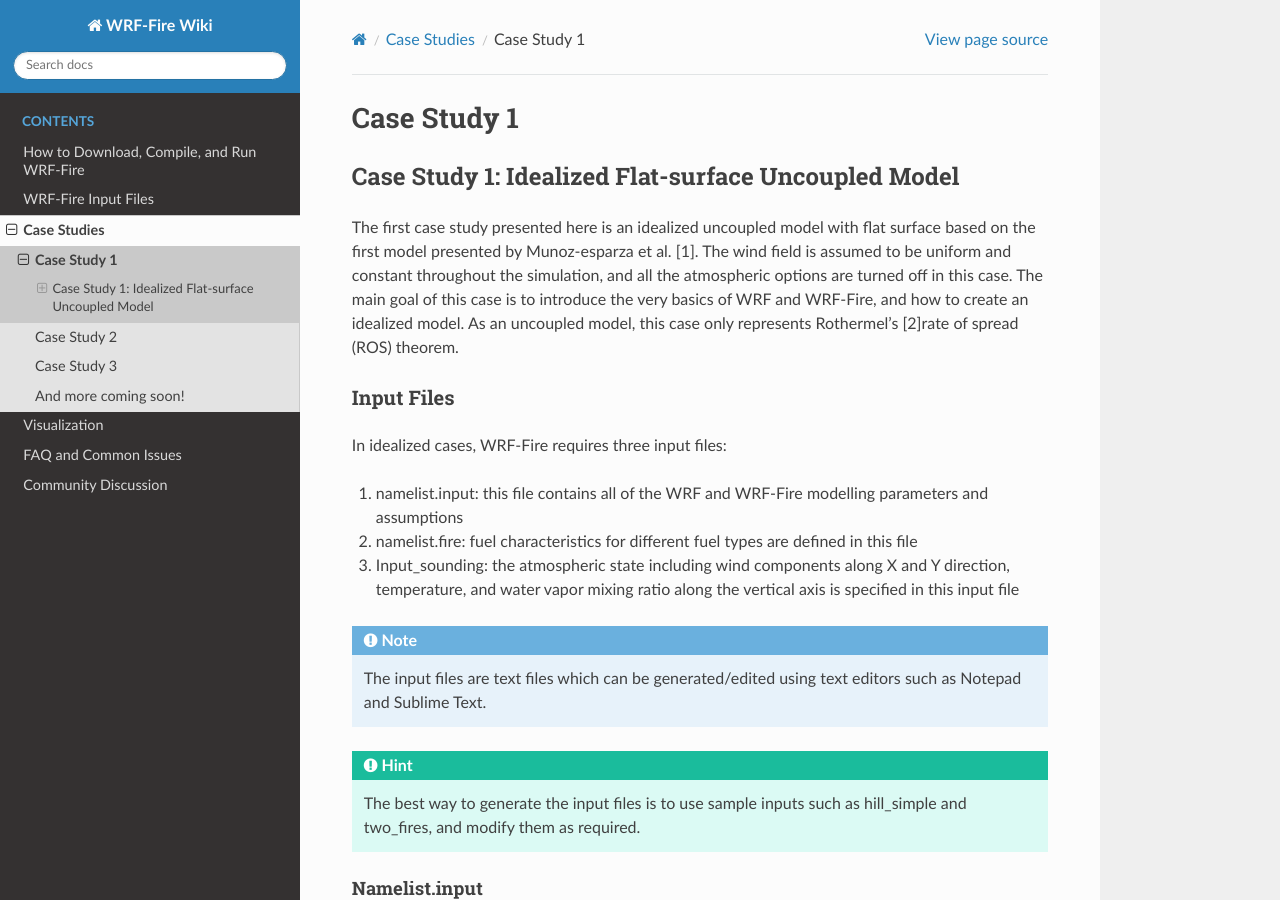
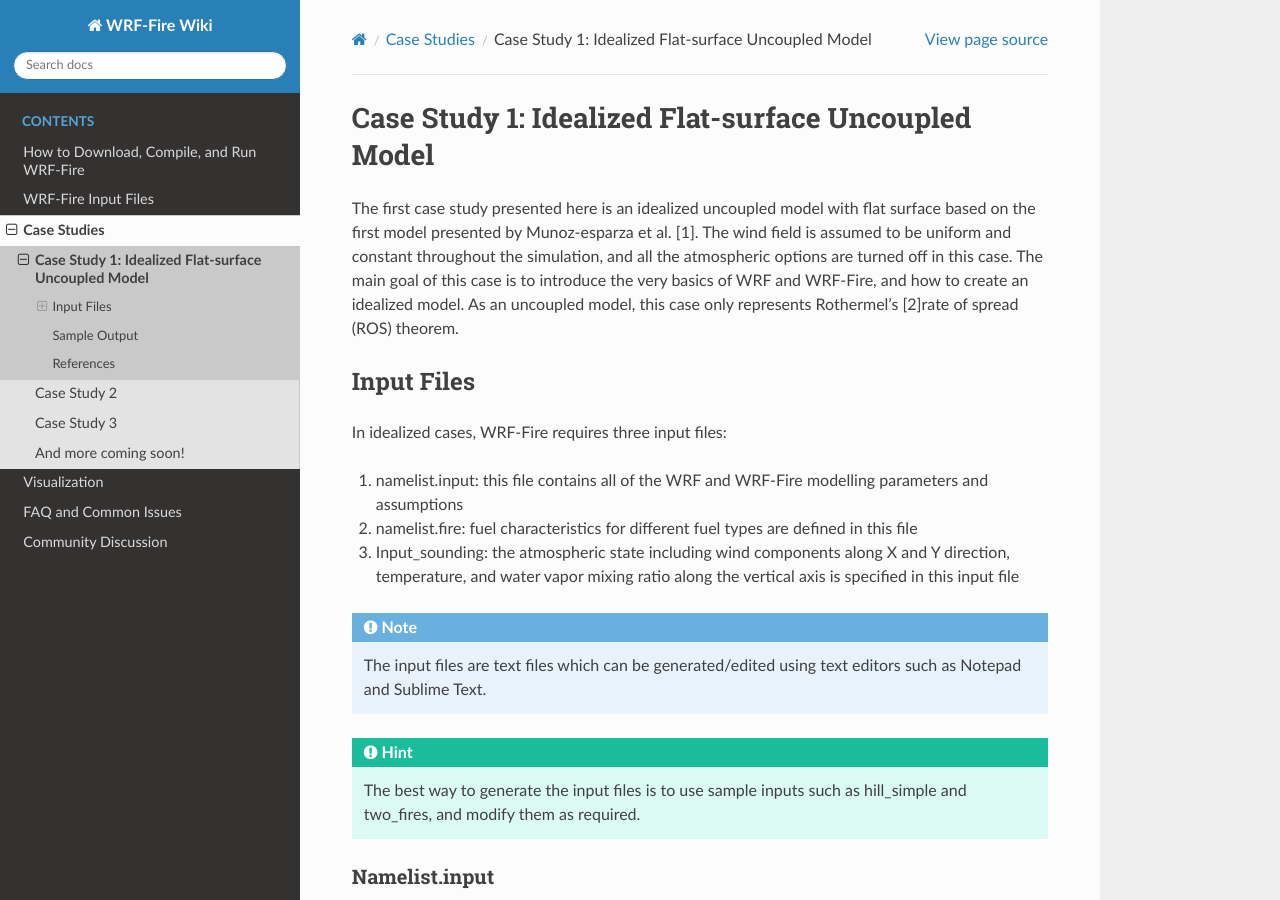
Before and after one commit to WRF-Fire-UNR/UNR-WRF-FIRE, a Sphinx documentation site: the page built from docs/source/case_studies1.rst, in a window 1280 px wide and 900 px high. Built offline with Sphinx 7.4.7 and the Read the Docs theme 2.0.0, drawn with Linux system fonts in a browser that asks for light colours.

Commit message:
Update case_studies1.rst

```diff
--- a/docs/source/case_studies1.rst
+++ b/docs/source/case_studies1.rst
@@ -1,10 +1,9 @@
-=============
-Case Study 1
-=============
+
 
 .. _case1:
+====================================================
 Case Study 1: Idealized Flat-surface Uncoupled Model
-----------------------------------------------------
+====================================================
 The first case study presented here is an idealized uncoupled model with flat surface based on the first model presented by Munoz-esparza et al. [1].  The wind field is assumed to be uniform and constant throughout the simulation, and all the atmospheric options are turned off in this case. The main goal of this case is to introduce the very basics of WRF and WRF-Fire, and how to create an idealized model. As an uncoupled model, this case only represents Rothermel’s [2]rate of spread (ROS) theorem.
 
 .. _c1IF:
```
